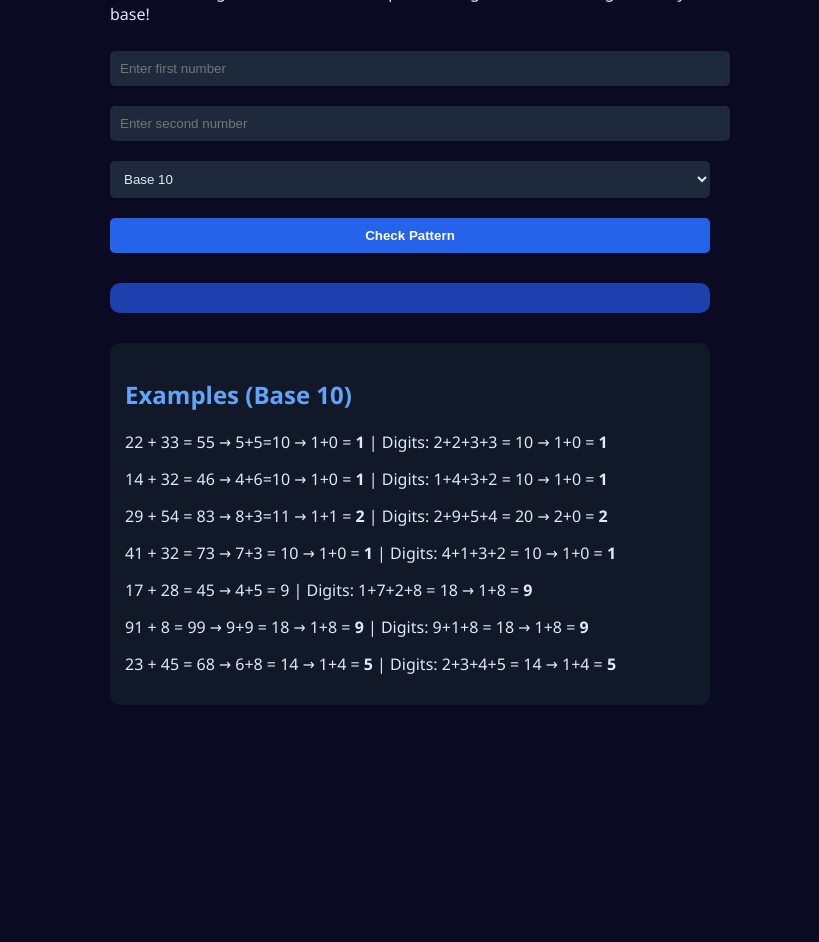
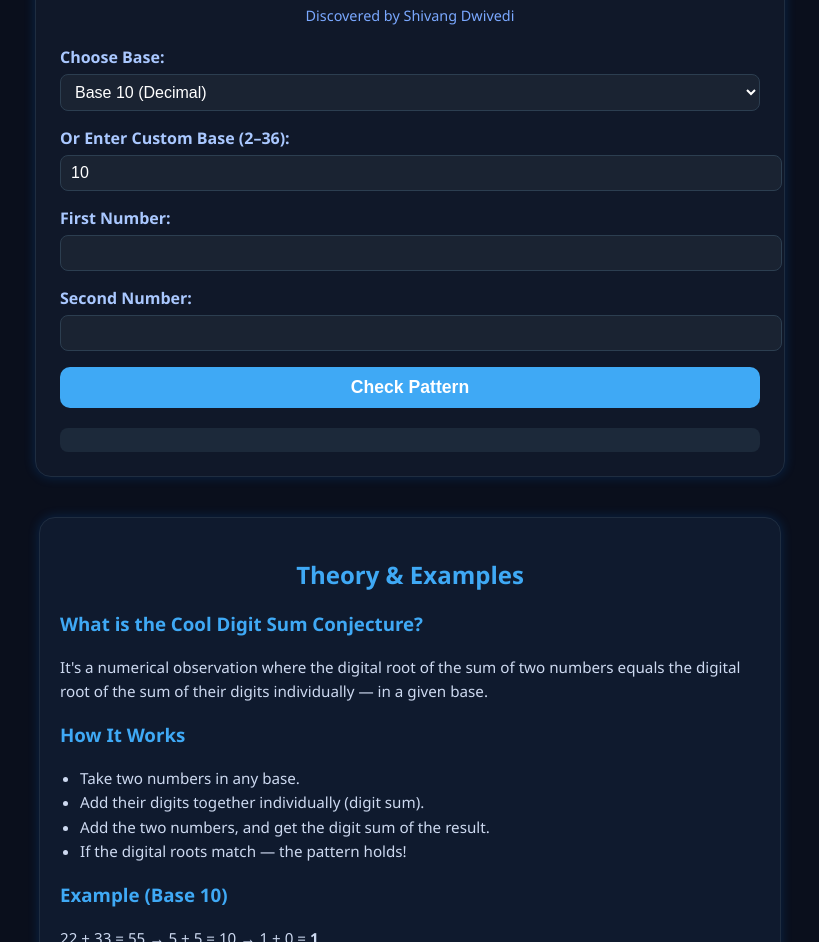
Before and after one commit to studentshivang/cool-digit-sum-conjecture-, a plain HTML site: page index.html in a window 1280 px wide. Shown: the part 125-1067 px from the top of the page, without its empty margins (230-1049 px from the left). Before the commit the page ends 850 px from the top, so only its background shows below. Drawn offline with Linux system fonts and the light colour scheme.

Commit message:
Final commit for today index.html

```diff
--- a/index.html
+++ b/index.html
@@ -1,132 +1,267 @@
 <!DOCTYPE html><html lang="en">
 <head>
   <meta charset="UTF-8" />
-  <meta name="viewport" content="width=device-width, initial-scale=1.0" />
+  <meta name="viewport" content="width=device-width, initial-scale=1.0"/>
   <title>Cool Digit Sum Conjecture</title>
   <style>
     body {
-      background-color: #0a0a23;
-      color: #dbeafe;
-      font-family: 'Segoe UI', Tahoma, Geneva, Verdana, sans-serif;
       margin: 0;
+      font-family: 'Segoe UI', sans-serif;
+      background-color: #0a0f1c;
+      color: #cdd9f0;
       padding: 20px;
+    }.container {
+  background-color: #101829;
+  border: 1px solid #1f2d40;
+  border-radius: 16px;
+  padding: 24px;
+  max-width: 700px;
+  margin: 0 auto 40px auto;
+  box-shadow: 0 0 12px rgba(0, 123, 255, 0.2);
 }
+
 h1, h2 {
-      color: #60a5fa;
+  color: #3fa9f5;
+  text-align: center;
 }
+
+.credit {
+  text-align: center;
+  font-size: 0.9em;
+  color: #7aa8ff;
+  margin-bottom: 1.5em;
+}
+
+.input-group {
+  margin-bottom: 1em;
+}
+
+label {
+  display: block;
+  margin-bottom: 6px;
+  font-weight: 600;
+  color: #aac8ff;
+}
+
+input, select {
+  width: 100%;
+  padding: 8px 10px;
+  font-size: 1em;
+  border-radius: 8px;
+  border: 1px solid #2c3e50;
+  background-color: #1a2332;
+  color: #ffffff;
+}
+
+button {
+  width: 100%;
+  padding: 10px 0;
+  font-size: 1.1em;
+  background-color: #3fa9f5;
+  border: none;
+  border-radius: 10px;
+  color: #fff;
+  font-weight: bold;
+  cursor: pointer;
+  transition: background-color 0.2s;
+}
+
+button:hover {
+  background-color: #2b8bd9;
+}
+
+.result {
+  margin-top: 20px;
+  padding: 12px;
+  background-color: #1c293a;
+  border-radius: 8px;
+  font-size: 1em;
+  white-space: pre-wrap;
+  color: #e6f0ff;
+}
+
+.theory {
+  background-color: #0f1a2e;
+  border-radius: 16px;
+  padding: 20px;
+  margin-top: 20px;
+}
+
+.theory h3 {
+  color: #3fa9f5;
+}
+
+.theory p, .theory li {
+  font-size: 0.95em;
+  line-height: 1.6;
+}
+
+ul {
+  padding-left: 20px;
+}
+
+@media (max-width: 600px) {
   .container {
-      max-width: 600px;
-      margin: auto;
+    padding: 16px;
   }
-    input, select, button {
-      padding: 10px;
-      margin: 10px 0;
-      width: 100%;
-      border: none;
-      border-radius: 5px;
-    }
-    input, select {
-      background: #1e293b;
-      color: #dbeafe;
+  h1 {
+    font-size: 1.5em;
   }
   button {
-      background: #2563eb;
-      color: white;
-      font-weight: bold;
-      cursor: pointer;
+    font-size: 1em;
   }
-    .result {
-      margin-top: 20px;
-      background: #1e40af;
-      padding: 15px;
-      border-radius: 10px;
 }
-    .examples {
-      background: #111827;
-      padding: 15px;
-      border-radius: 10px;
-      margin-top: 30px;
-    }
-    .example-block {
-      margin-bottom: 15px;
-    }
+
   </style>
 </head>
 <body>
   <div class="container">
     <h1>Cool Digit Sum Conjecture</h1>
-    <p>Check if the digital root of the sum equals the digital root of the digits, in any base!</p>
-    <input id="num1" type="text" placeholder="Enter first number" />
-    <input id="num2" type="text" placeholder="Enter second number" />
-    <select id="base">
-      <option value="10">Base 10</option>
+    <p class="credit">Discovered by Shivang Dwivedi</p><div class="input-group">
+  <label>Choose Base:</label>
+  <select id="baseSelect" onchange="updateBaseInput()">
     <option value="2">Base 2 (Binary)</option>
     <option value="8">Base 8 (Octal)</option>
-      <option value="16">Base 16 (Hex)</option>
+    <option value="10" selected>Base 10 (Decimal)</option>
+    <option value="16">Base 16 (Hexadecimal)</option>
+    <option value="36">Base 36 (Max Supported)</option>
   </select>
-    <button onclick="checkPattern()">Check Pattern</button>
-    <div class="result" id="result"></div><div class="examples">
-  <h2>Examples (Base 10)</h2>
-  <div class="example-block">22 + 33 = 55 → 5+5=10 → 1+0 = <strong>1</strong> | Digits: 2+2+3+3 = 10 → 1+0 = <strong>1</strong></div>
-  <div class="example-block">14 + 32 = 46 → 4+6=10 → 1+0 = <strong>1</strong> | Digits: 1+4+3+2 = 10 → 1+0 = <strong>1</strong></div>
-  <div class="example-block">29 + 54 = 83 → 8+3=11 → 1+1 = <strong>2</strong> | Digits: 2+9+5+4 = 20 → 2+0 = <strong>2</strong></div>
-  <div class="example-block">41 + 32 = 73 → 7+3 = 10 → 1+0 = <strong>1</strong> | Digits: 4+1+3+2 = 10 → 1+0 = <strong>1</strong></div>
-  <div class="example-block">17 + 28 = 45 → 4+5 = 9 | Digits: 1+7+2+8 = 18 → 1+8 = <strong>9</strong></div>
-  <div class="example-block">91 + 8 = 99 → 9+9 = 18 → 1+8 = <strong>9</strong> | Digits: 9+1+8 = 18 → 1+8 = <strong>9</strong></div>
-  <div class="example-block">23 + 45 = 68 → 6+8 = 14 → 1+4 = <strong>5</strong> | Digits: 2+3+4+5 = 14 → 1+4 = <strong>5</strong></div>
 </div>
 
+<div class="input-group">
+  <label>Or Enter Custom Base (2–36):</label>
+  <input type="number" id="base" value="10" min="2" max="36" oninput="syncDropdown()" />
 </div>
-  <script>
+
+<div class="input-group">
+  <label>First Number:</label>
+  <input type="text" id="num1" />
+</div>
+
+<div class="input-group">
+  <label>Second Number:</label>
+  <input type="text" id="num2" />
+</div>
+
+<button onclick="calculate()">Check Pattern</button>
+
+<div class="result" id="result"></div>
+
+  </div>  <div class="container theory">
+    <h2>Theory & Examples</h2>
+    <h3>What is the Cool Digit Sum Conjecture?</h3>
+    <p>
+      It's a numerical observation where the digital root of the sum of two numbers equals the digital root of the sum of their digits individually — in a given base.
+    </p><h3>How It Works</h3>
+<ul>
+  <li>Take two numbers in any base.</li>
+  <li>Add their digits together individually (digit sum).</li>
+  <li>Add the two numbers, and get the digit sum of the result.</li>
+  <li>If the digital roots match — the pattern holds!</li>
+</ul>
+
+<h3>Example (Base 10)</h3>
+<p>22 + 33 = 55 → 5 + 5 = 10 → 1 + 0 = <strong>1</strong></p>
+<p>Digits: 2 + 2 + 3 + 3 = 10 → 1 + 0 = <strong>1</strong></p>
+<p>Pattern Match? <strong>Yes</strong></p>
+
+<h3>Example (Base 16)</h3>
+<p>A (10) + 5 = F (15) → F = 15 → 1 + 5 = <strong>6</strong></p>
+<p>Digits: A = 10, 5 = 5 → 10 + 5 = 15 → 1 + 5 = <strong>6</strong></p>
+<p>Pattern Match? <strong>Yes</strong></p>
+
+<h3>Why Base Matters</h3>
+<p>
+  This pattern works reliably when numbers use digits greater than or equal to the base's place value. Stick to values where digit conversion makes sense in that base.
+</p>
+
+<h3>Possible Exceptions</h3>
+<p>
+  Using digits below the base (like mixing base-10 rules with base-16 numbers) can break the pattern. Be consistent with digit interpretation!
+</p>
+
+<h3>Credits</h3>
+<p>Conjecture discovered by <strong>Shivang Dwivedi</strong>.</p>
+
+  </div>  <script>
+    function toDigits(n, base) {
+      return n.toString(base).toUpperCase().split('').map(d => {
+        if (/[A-Z]/.test(d)) return d.charCodeAt(0) - 55;
+        return parseInt(d);
+      });
+    }
+
     function digitSum(n, base) {
-      let sum = 0;
-      while (n > 0) {
-        sum += n % base;
-        n = Math.floor(n / base);
+      const digits = toDigits(n, base);
+      return digits.reduce((sum, d) => sum + d, 0);
+    }
+
+    function digitalRoot(n, base) {
+      let sum = n;
+      while (sum >= base) {
+        sum = digitSum(sum, base);
       }
       return sum;
-    }function digitalRoot(n, base) {
-  while (n >= base) {
-    n = digitSum(n, base);
-  }
-  return n;
     }
 
-function parseNumber(str, base) {
-  return parseInt(str, base);
+    function updateBaseInput() {
+      const selected = document.getElementById('baseSelect').value;
+      document.getElementById('base').value = selected;
     }
 
-function checkPattern() {
-  const n1 = document.getElementById("num1").value.trim();
-  const n2 = document.getElementById("num2").value.trim();
-  const base = parseInt(document.getElementById("base").value);
-
-  try {
-    const val1 = parseNumber(n1, base);
-    const val2 = parseNumber(n2, base);
-    const sum = val1 + val2;
-
-    const drSum = digitalRoot(sum, base);
-
-    const digits = [...n1, ...n2];
-    const digitTotal = digits.reduce((acc, ch) => acc + parseInt(ch, base), 0);
-    const drDigits = digitalRoot(digitTotal, base);
-
-    const result = document.getElementById("result");
-    result.innerHTML = `
-      <strong>Number 1:</strong> ${n1} (${val1})<br>
-      <strong>Number 2:</strong> ${n2} (${val2})<br>
-      <strong>Sum:</strong> ${val1} + ${val2} = ${sum}<br>
-      <strong>Digital Root of Sum:</strong> ${drSum}<br>
-      <strong>Digits:</strong> ${[...n1, ...n2].join(" + ")} = ${digitTotal}<br>
-      <strong>Digital Root of Digits:</strong> ${drDigits}<br>
-      <strong>Match:</strong> ${drSum === drDigits ? "Yes!" : "No."}
-    `;
-  } catch (e) {
-    document.getElementById("result").innerText = "Invalid input or base.";
+    function syncDropdown() {
+      const customValue = document.getElementById('base').value;
+      const dropdown = document.getElementById('baseSelect');
+      let found = false;
+      for (let i = 0; i < dropdown.options.length; i++) {
+        if (dropdown.options[i].value === customValue) {
+          dropdown.selectedIndex = i;
+          found = true;
+          break;
+        }
+      }
+      if (!found) {
+        dropdown.selectedIndex = -1;
       }
     }
 
-  </script>
-</body>
+    function calculate() {
+      const num1 = document.getElementById('num1').value.trim();
+      const num2 = document.getElementById('num2').value.trim();
+      const base = parseInt(document.getElementById('base').value);
+      const resultBox = document.getElementById('result');
+
+      if (!num1 || !num2 || isNaN(base)) {
+        resultBox.textContent = 'Please enter valid inputs.';
+        return;
+      }
+
+      const n1 = parseInt(num1, base);
+      const n2 = parseInt(num2, base);
+      const sum = n1 + n2;
+      const sumStr = sum.toString(base).toUpperCase();
+
+      const fullDigitList = [...toDigits(n1, base), ...toDigits(n2, base)];
+      const inputDigitSum = fullDigitList.reduce((acc, d) => acc + d, 0);
+      const sumDigitSum = digitSum(sum, base);
+      const inputRoot = digitalRoot(inputDigitSum, base);
+      const resultRoot = digitalRoot(sum, base);
+
+      const explanation = `Input 1: ${num1.toUpperCase()} = ${n1}
+Input 2: ${num2.toUpperCase()} = ${n2}
+Base: ${base}
+
+Sum: ${n1} + ${n2} = ${sum} → ${sumStr} (in base ${base})
+
+Digits of input: ${fullDigitList.join(' + ')} = ${inputDigitSum}
+Digit sum of result: ${sumDigitSum}
+
+Digital Root of input: ${inputRoot}
+Digital Root of sum: ${resultRoot}
+
+Pattern Match? ${inputRoot === resultRoot ? 'Yes!' : 'No'}`;
+
+      resultBox.textContent = explanation;
+    }
+  </script></body>
 </html>
```
Lines whose indentation alone changed are shown as unchanged.
